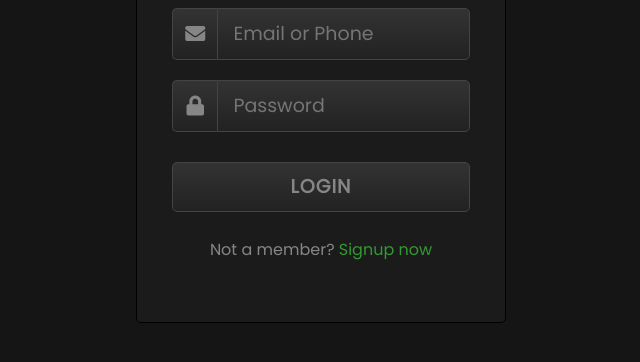
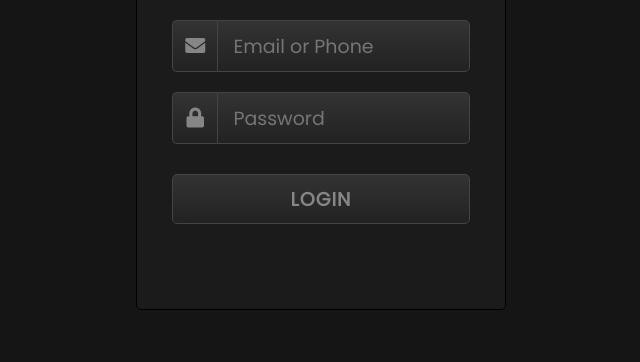
Before and after one commit to Mrgdc24/login-project-wiki, a plain HTML site: page index.html in a window 1280 px wide. Shown: the part 298-660 px from the top of the page, without its empty margins (319-959 px from the left). Drawn offline with Linux system fonts and the light colour scheme.

Commit message:
Update index.html

```diff
--- a/index.html
+++ b/index.html
@@ -125,8 +125,6 @@
       </div>
       <button class="login-btn">LOGIN</button>
       <div class="link">
-        Not a member?
-        <a href="#">Signup now</a>
       </div>
     </form>
   </div>
```
